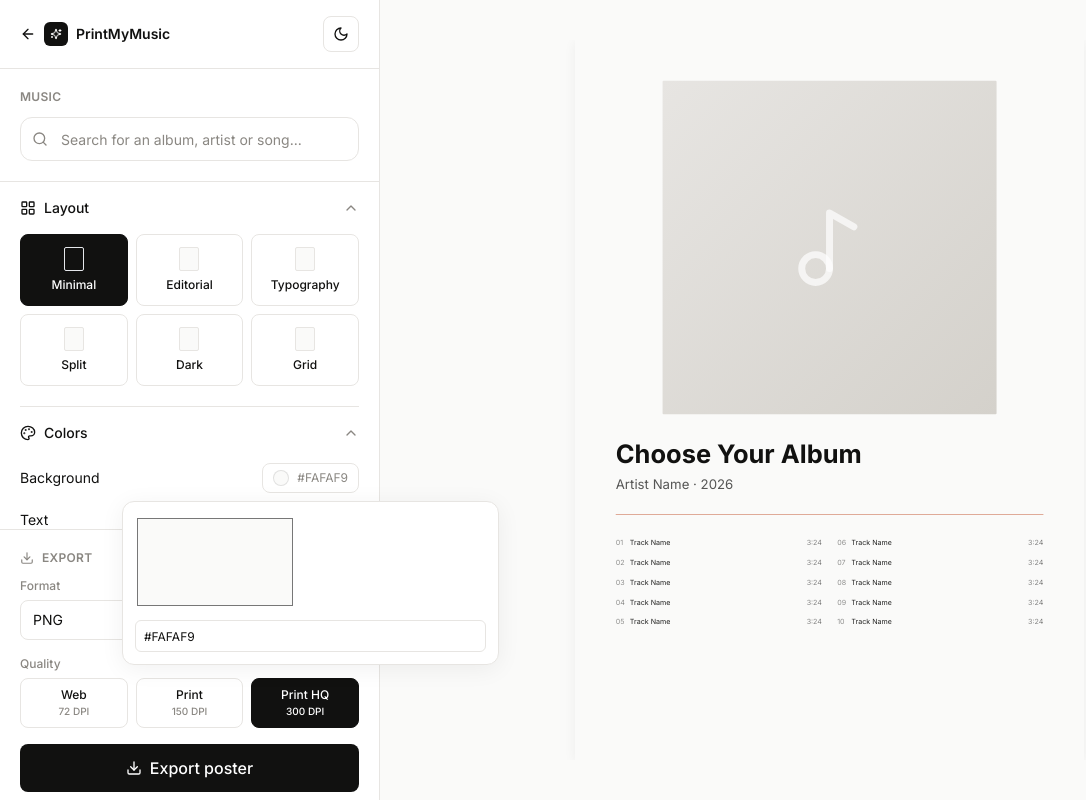
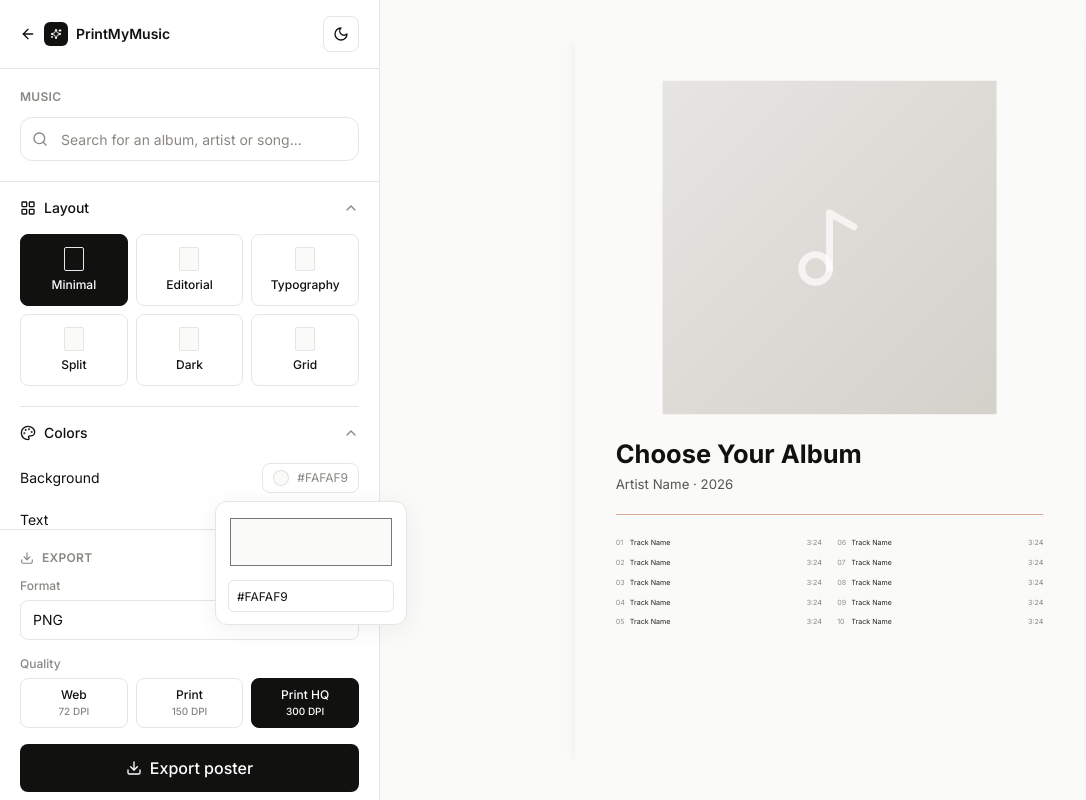
Before and after one commit to Vulkaen/printmymusic, a Next.js app: page /create in a window 1280 px wide. Both pictures are taken after a click on the button "#FAFAF9". Shown: the whole page, without its empty margins (0-1086 px from the left). Built offline with nearby package versions, Linux system fonts and the light colour scheme; a web font is replaced by a local one.

Commit message:
Update color-picker.tsx

```diff
--- a/components/ui/color-picker.tsx
+++ b/components/ui/color-picker.tsx
@@ -31,7 +31,7 @@ export function ColorPicker({ label, value, onChange }: ColorPickerProps) {
         <Popover.Portal>
           <Popover.Content
             sideOffset={8}
-            className="z-50 rounded-xl border border-border bg-surface p-3 shadow-panel"
+            className="z-50 w-48 rounded-xl border border-border bg-surface p-3 shadow-panel"
           >
             <input
               type="color"
@@ -40,7 +40,7 @@ export function ColorPicker({ label, value, onChange }: ColorPickerProps) {
                 setDraft(e.target.value);
                 onChange(e.target.value);
               }}
-              className="h-24 w-40 cursor-pointer rounded-md border-0 bg-transparent"
+              className="h-14 w-full cursor-pointer rounded-md border-0 bg-transparent"
             />
             <input
               type="text"
```
